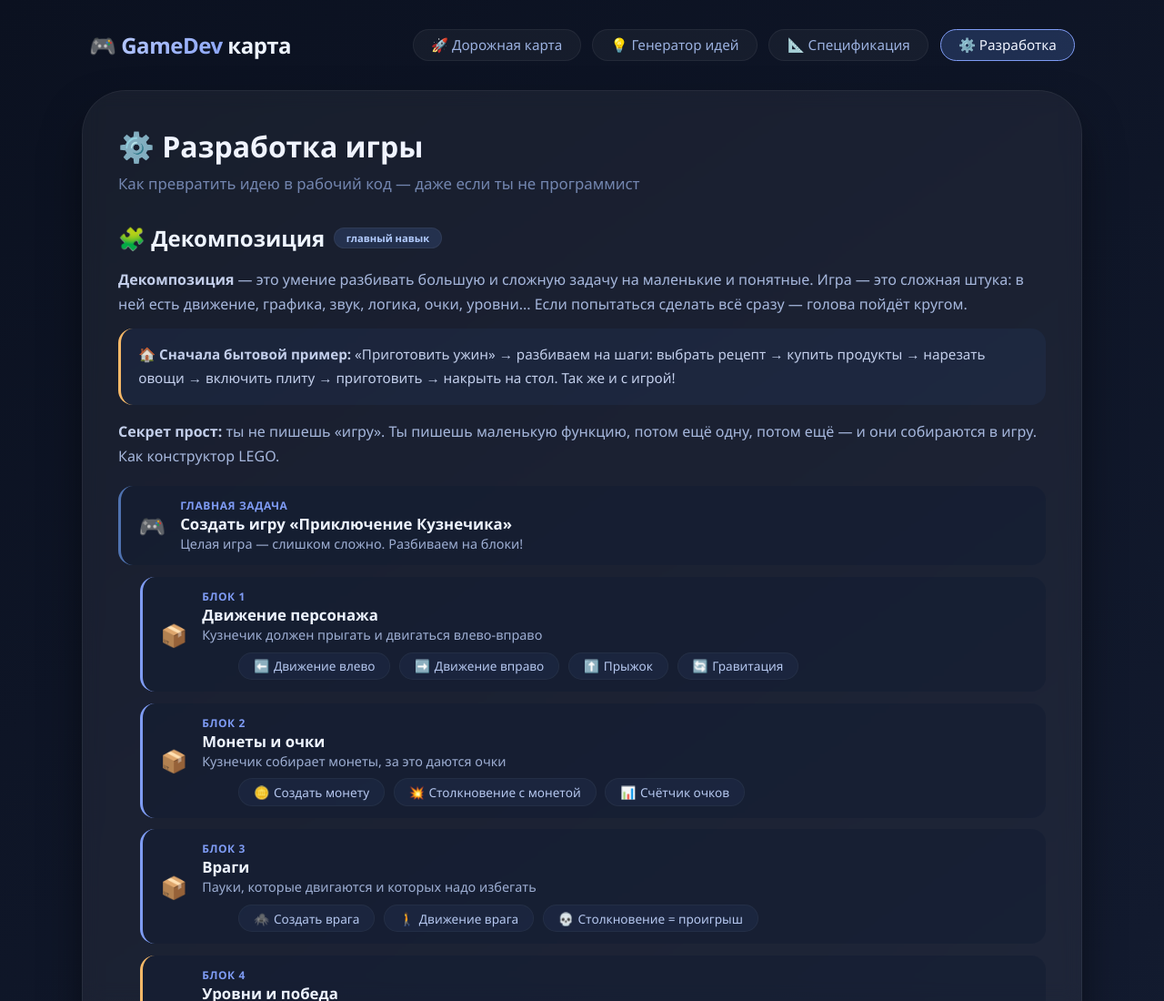
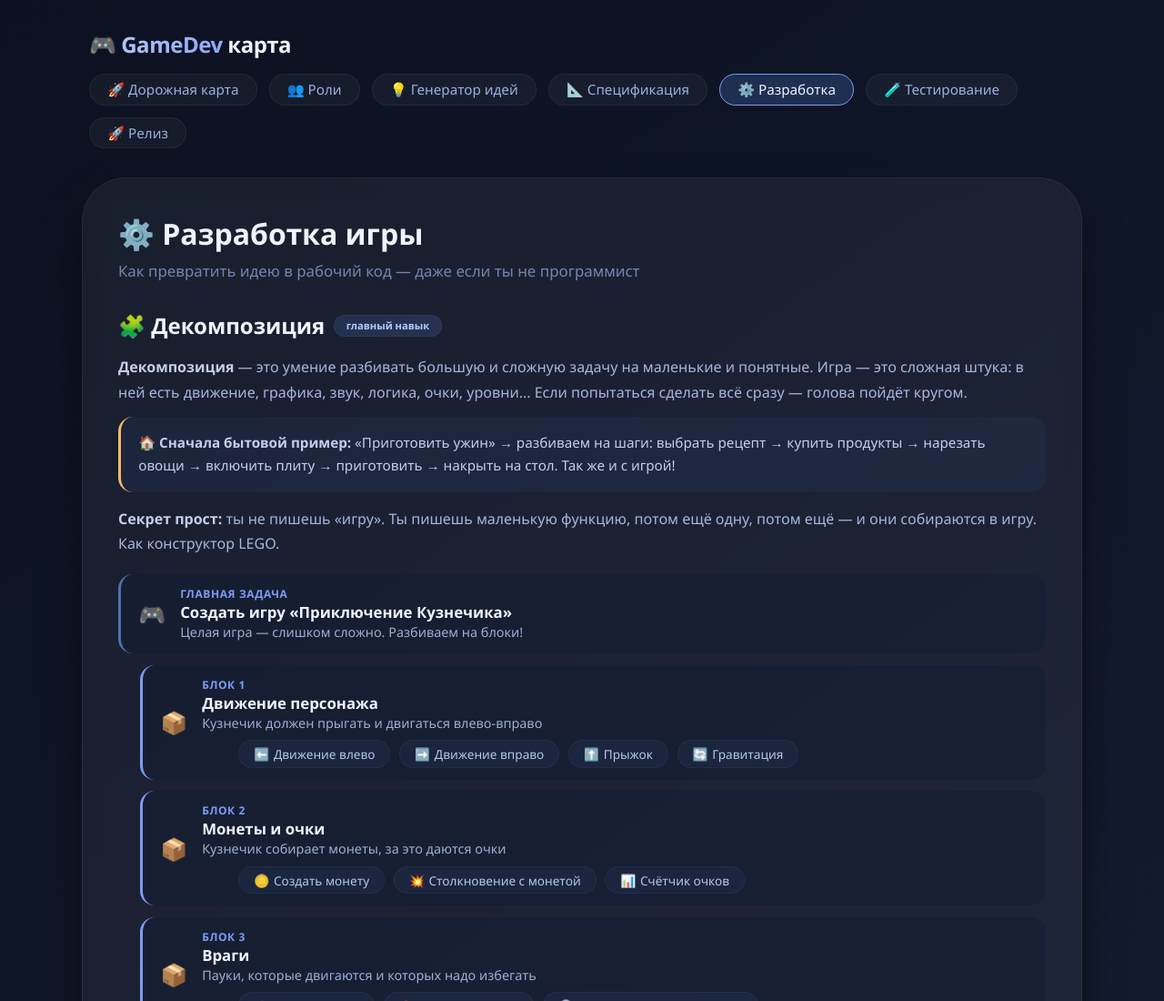
Before and after one commit to iamslepko2/ITschool_website, a plain HTML site: page dev.html in a window 1280 px wide. Shown: the top 1100 px of the page at 91% size. Drawn offline with Linux system fonts and the light colour scheme.

Commit message:
Add files via upload

```diff
--- a/dev.html
+++ b/dev.html
@@ -532,9 +532,12 @@
             <div class="logo">🎮 <span>GameDev</span> карта</div>
             <div class="links">
                 <a href="index.html">🚀 Дорожная карта</a>
+                <a href="roles.html">👥 Роли</a>
                 <a href="ideas.html">💡 Генератор идей</a>
                 <a href="spec.html">📐 Спецификация</a>
                 <a href="dev.html" class="active">⚙️ Разработка</a>
+                <a href="test.html">🧪 Тестирование</a>
+                <a href="release.html">🚀 Релиз</a>
             </div>
         </nav>
 
@@ -858,5 +861,6 @@
             setTimeout(insertExample, 400);
         })();
     </script>
+    <script src="access.js"></script>
 </body>
 </html>
```
